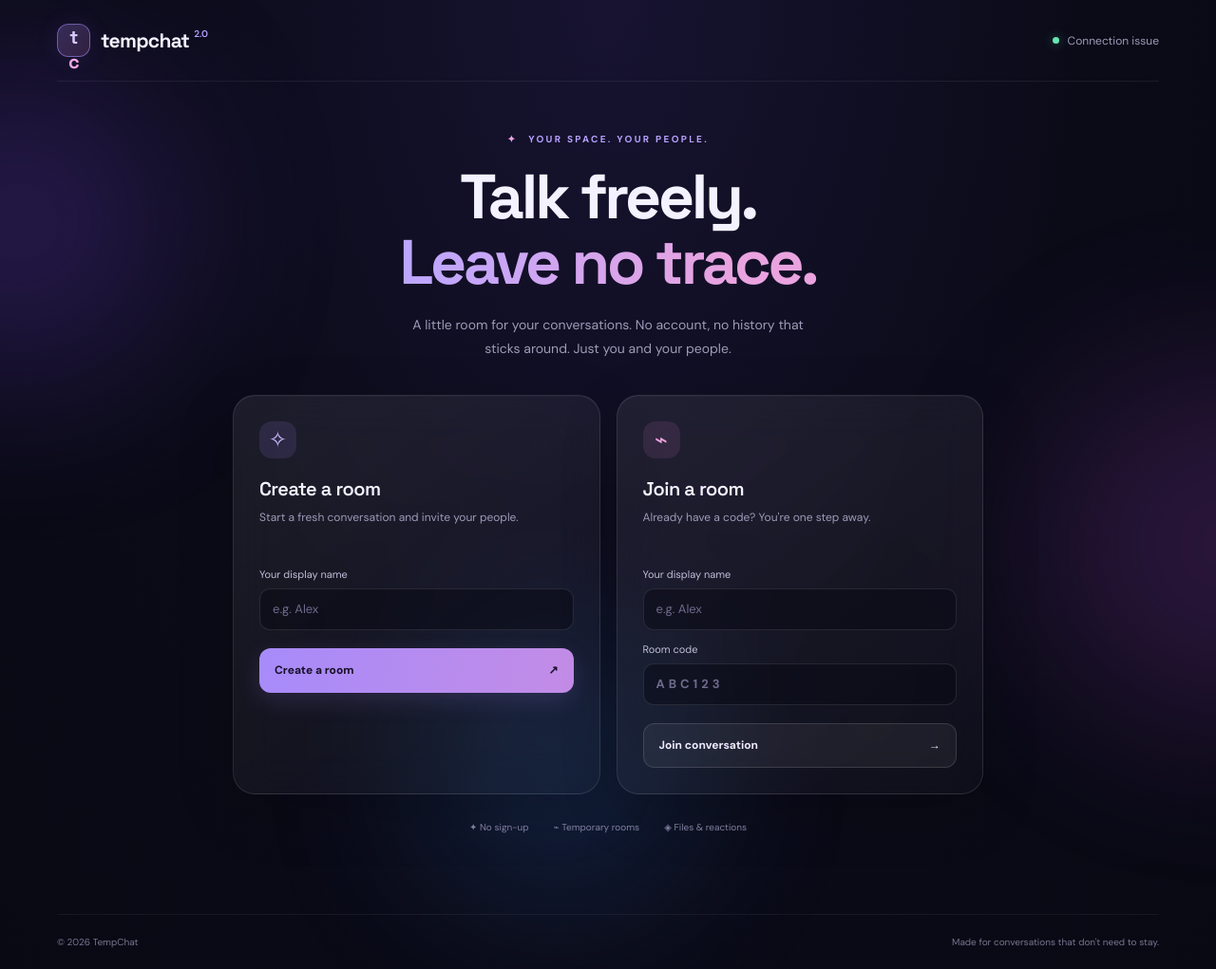
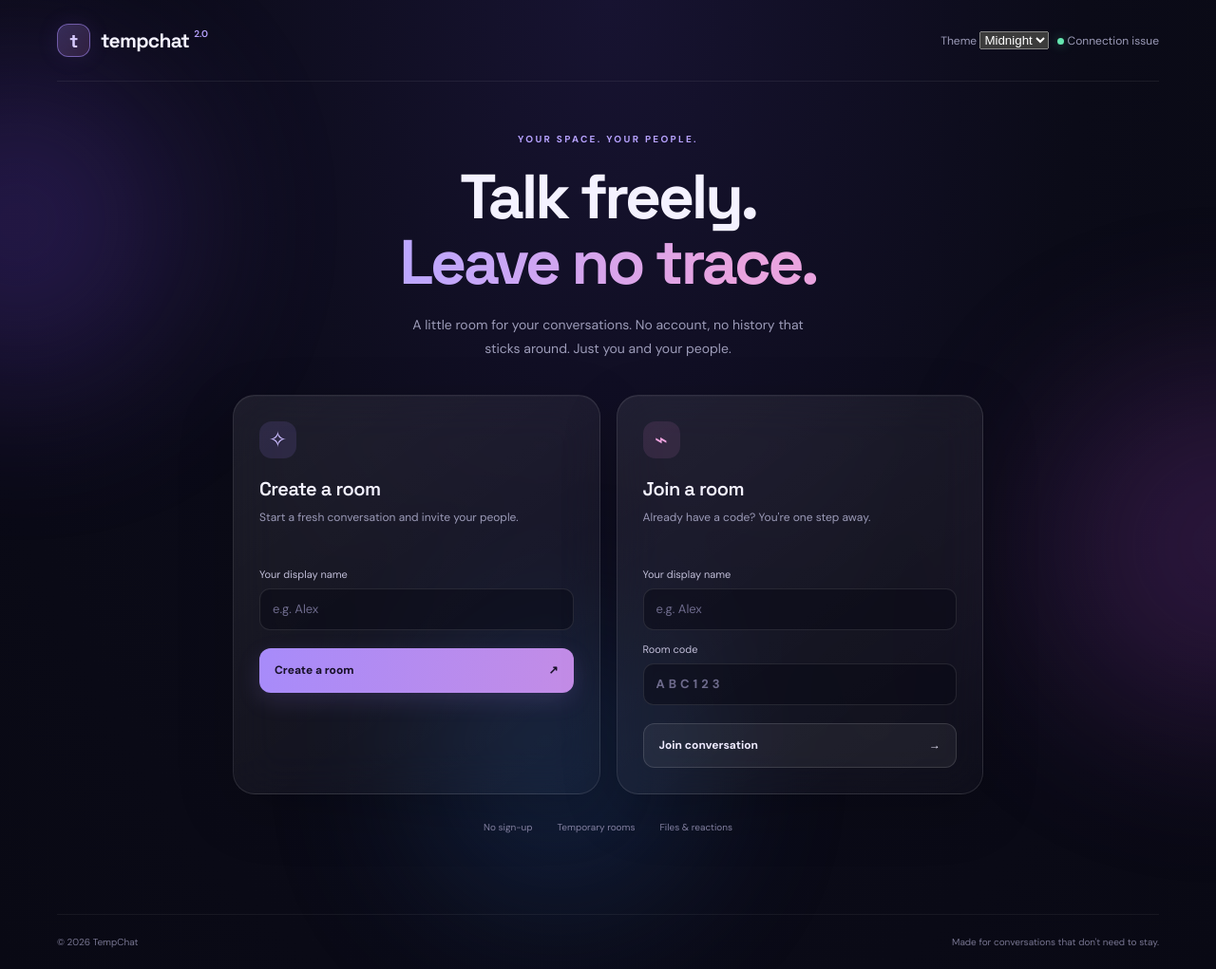
Before and after one commit to Pratham19915867/Trashchat, a website: page public/index.html in a window 1280 px wide. Shown: the whole page at 95% size. Drawn offline with nearby package versions, Linux system fonts and the light colour scheme; no server answers.

Commit message:
Update index.html

```diff
--- a/public/index.html
+++ b/public/index.html
@@ -1,3 +1,4 @@
+
 <!doctype html>
 <html lang="en">
 <head>
@@ -6,91 +7,185 @@
   <meta name="theme-color" content="#0b0b18">
   <meta name="description" content="Temporary real-time chat rooms. Create a room, share the code, and chat.">
   <title>TempChat 2.0 — Talk, then vanish</title>
+
   <link rel="preconnect" href="https://fonts.googleapis.com">
   <link rel="preconnect" href="https://fonts.gstatic.com" crossorigin>
   <link href="https://fonts.googleapis.com/css2?family=DM+Sans:wght@400;500;600;700&family=Space+Grotesk:wght@500;600;700&display=swap" rel="stylesheet">
+
   <link rel="stylesheet" href="/style.css">
 </head>
 <body>
-  <div class="ambient ambient-one"></div><div class="ambient ambient-two"></div><div class="ambient ambient-three"></div>
+  <div class="ambient ambient-one"></div>
+  <div class="ambient ambient-two"></div>
+  <div class="ambient ambient-three"></div>
+
   <main class="shell">
     <header class="topbar">
-      <a class="brand" href="/" aria-label="TempChat home"><span class="brand-mark">t<span>c</span></span><span>tempchat<span class="brand-version">2.0</span></span></a>
-      <div class="topbar-right"><span class="live-dot"></span><span id="connectionLabel">Connecting…</span></div>
+      <a class="brand" href="/" aria-label="TempChat home">
+        <span class="brand-mark" aria-hidden="true">t</span>
+        <span>tempchat<span class="brand-version">2.0</span></span>
+      </a>
+
+      <div class="topbar-right">
+        <label class="theme-control" for="themeSelect">
+          <span>Theme</span>
+          <select id="themeSelect" aria-label="Choose website theme">
+            <option value="midnight">Midnight</option>
+            <option value="ocean">Ocean</option>
+            <option value="emerald">Emerald</option>
+            <option value="sunset">Sunset</option>
+            <option value="light">Light</option>
+          </select>
+        </label>
+
+        <span class="connection-status">
+          <span class="live-dot"></span>
+          <span id="connectionLabel">Connecting…</span>
+        </span>
+      </div>
     </header>
 
     <section id="lobby" class="lobby">
       <div class="hero">
-        <div class="eyebrow"><span class="sparkle">✦</span> YOUR SPACE. YOUR PEOPLE.</div>
+        <div class="eyebrow">YOUR SPACE. YOUR PEOPLE.</div>
         <h1>Talk freely.<br><span>Leave no trace.</span></h1>
-        <p class="hero-copy">A little room for your conversations. No account, no history that sticks around. Just you and your people.</p>
+        <p class="hero-copy">
+          A little room for your conversations. No account, no history
+          that sticks around. Just you and your people.
+        </p>
       </div>
+
       <div class="entry-grid">
         <section class="glass-card create-card">
           <div class="card-icon">✧</div>
           <h2>Create a room</h2>
           <p>Start a fresh conversation and invite your people.</p>
+
           <label for="createName">Your display name</label>
           <input id="createName" maxlength="24" placeholder="e.g. Alex" autocomplete="nickname">
-          <button id="createBtn" class="primary-btn"><span>Create a room</span><span>↗</span></button>
+
+          <button id="createBtn" class="primary-btn">
+            <span>Create a room</span><span>↗</span>
+          </button>
         </section>
+
         <section class="glass-card join-card">
           <div class="card-icon join-icon">⌁</div>
           <h2>Join a room</h2>
           <p>Already have a code? You're one step away.</p>
+
           <label for="joinName">Your display name</label>
           <input id="joinName" maxlength="24" placeholder="e.g. Alex" autocomplete="nickname">
+
           <label for="roomCode">Room code</label>
           <input id="roomCode" class="code-input" maxlength="6" placeholder="ABC123" autocomplete="off" spellcheck="false">
-          <button id="joinBtn" class="secondary-btn"><span>Join conversation</span><span>→</span></button>
+
+          <button id="joinBtn" class="secondary-btn">
+            <span>Join conversation</span><span>→</span>
+          </button>
         </section>
       </div>
-      <div class="trust-row"><span>✦ No sign-up</span><span>⌁ Temporary rooms</span><span>◈ Files & reactions</span></div>
+
+      <div class="trust-row">
+        <span>No sign-up</span>
+        <span>Temporary rooms</span>
+        <span>Files & reactions</span>
+      </div>
+
       <p id="lobbyError" class="error-text" role="alert"></p>
     </section>
 
     <section id="chat" class="chat-layout hidden">
       <aside class="room-sidebar glass-panel">
         <button id="backBtn" class="back-link">← <span>Leave room</span></button>
+
         <div class="room-details">
           <div class="room-symbol">✧</div>
           <div class="muted-label">YOU'RE IN ROOM</div>
-          <div class="room-code-line"><strong id="activeRoomCode">------</strong><button id="copyCodeBtn" class="icon-btn" title="Copy room code" aria-label="Copy room code">▢</button></div>
+
+          <div class="room-code-line">
+            <strong id="activeRoomCode">------</strong>
+            <button id="copyCodeBtn" class="icon-btn" title="Copy room code" aria-label="Copy room code">▢</button>
+          </div>
+
           <button id="copyInviteBtn" class="invite-btn">↗ Copy invite link</button>
         </div>
+
         <div class="sidebar-divider"></div>
-        <div class="members-heading"><span>IN THIS ROOM</span><span id="memberCount" class="count-pill">1</span></div>
+
+        <div class="members-heading">
+          <span>IN THIS ROOM</span>
+          <span id="memberCount" class="count-pill">1</span>
+        </div>
+
         <div id="membersList" class="members-list"></div>
+
         <div class="sidebar-bottom">
-          <div class="privacy-note"><span>◉</span><div><strong>Temporary by design</strong><small>Messages auto-delete after <span id="ttlLabel">10 min</span>.</small></div></div>
+          <div class="privacy-note">
+            <span>◉</span>
+            <div>
+              <strong>Temporary by design</strong>
+              <small>Messages auto-delete after <span id="ttlLabel">10 min</span>.</small>
+            </div>
+          </div>
+
           <button id="resetBtn" class="reset-btn">⌫ Clear room messages</button>
         </div>
       </aside>
 
       <section class="conversation glass-panel">
         <header class="conversation-header">
-          <div class="conversation-title"><div class="mini-room-icon">✧</div><div><h2>Private room</h2><p><span class="live-dot"></span> <span id="headerMembers">1 person here</span></p></div></div>
-          <div class="header-actions"><span class="temporary-badge">◷ TEMPORARY</span><button id="mobileMembersBtn" class="icon-btn mobile-only" title="Show members">☷</button></div>
+          <div class="conversation-title">
+            <div class="mini-room-icon">✧</div>
+            <div>
+              <h2>Private room</h2>
+              <p><span class="live-dot"></span> <span id="headerMembers">1 person here</span></p>
+            </div>
+          </div>
+
+          <div class="header-actions">
+            <span class="temporary-badge">◷ TEMPORARY</span>
+            <button id="mobileMembersBtn" class="icon-btn mobile-only" title="Show members">☷</button>
+          </div>
         </header>
+
         <div id="messages" class="messages" aria-live="polite">
-          <div id="emptyState" class="empty-state"><div class="empty-orbit"><span>✧</span></div><h3>Your conversation starts here</h3><p>Say hello. Share a thought. This space is yours.</p></div>
+          <div id="emptyState" class="empty-state">
+            <div class="empty-orbit"><span>✧</span></div>
+            <h3>Your conversation starts here</h3>
+            <p>Say hello. Share a thought. This space is yours.</p>
+          </div>
         </div>
+
         <div id="uploadPreview" class="upload-preview hidden"></div>
         <div id="chatError" class="chat-error" role="alert"></div>
+
         <form id="messageForm" class="composer">
           <input id="fileInput" type="file" hidden accept="image/*,.pdf,.txt,.zip,.docx,.xlsx">
+
           <button type="button" id="attachBtn" class="composer-icon" title="Attach image or file" aria-label="Attach file">＋</button>
+
           <input id="messageInput" maxlength="2000" placeholder="Type a message…" autocomplete="off" aria-label="Message">
+
           <span id="typingHint" class="composer-hint">Enter ↵</span>
           <button type="submit" class="send-btn" aria-label="Send message">↑</button>
         </form>
-        <div class="composer-footer"><span>Keep it kind. Keep it temporary.</span><span>Messages vanish automatically</span></div>
+
+        <div class="composer-footer">
+          <span>Keep it kind. Keep it temporary.</span>
+          <span>Messages vanish automatically</span>
+        </div>
       </section>
     </section>
 
-    <footer class="page-footer"><span>© 2026 TempChat</span><span>Made for conversations that don't need to stay.</span></footer>
+    <footer class="page-footer">
+      <span>© 2026 TempChat</span>
+      <span>Made for conversations that don't need to stay.</span>
+    </footer>
   </main>
+
   <div id="toast" class="toast" role="status"></div>
+
   <script src="/socket.io/socket.io.js"></script>
   <script src="/app.js"></script>
 </body>
```
